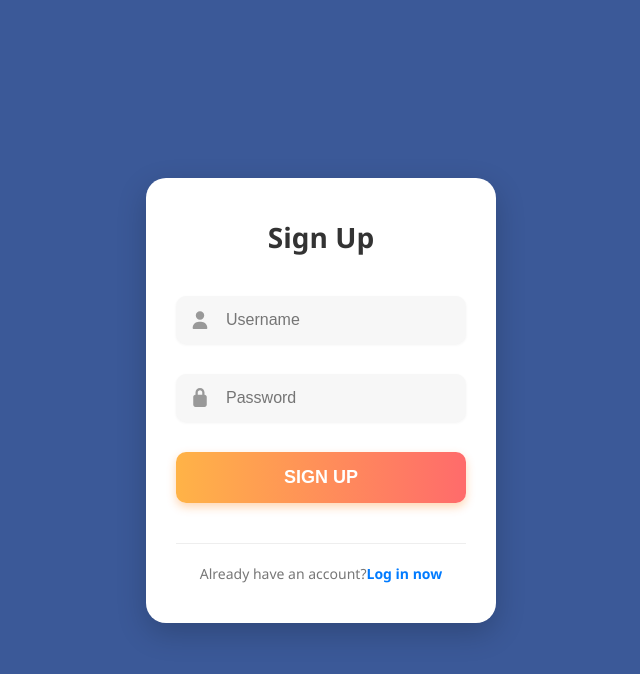
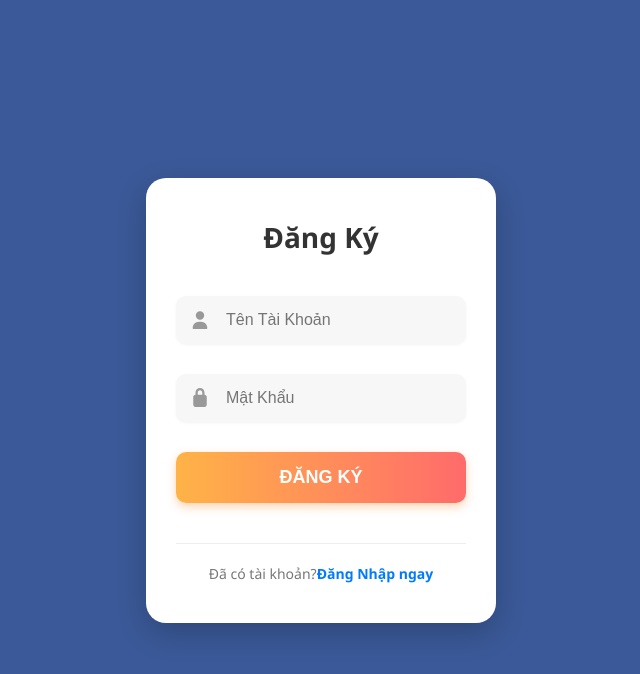
Before and after one commit to BinhTranThanhNLU/AppChatReact, a React (Create React App) app: page /login in a window 1280 px wide. Both pictures are taken after a click on the link "Đăng Ký Ngay". Shown: the top 674 px of the page, without its empty margins (319-959 px from the left). Built offline with nearby package versions, Linux system fonts and the light colour scheme.

Commit message:
sửa lỗi đăng ký lần 1

```diff
--- a/src/features/AuthPages/RegisterScreen.tsx
+++ b/src/features/AuthPages/RegisterScreen.tsx
@@ -70,7 +70,7 @@ const RegisterScreen: React.FC<RegisterScreenProps> = ({switchToLogin}) => {
 
     return (
         <div className="auth-form-container">
-            <h2>Sign Up</h2>
+            <h2>Đăng Ký</h2>
             <form className="auth-form" onSubmit={handleSubmit}>
                 {error && <p className="error-message">{error}</p>}
 
@@ -79,7 +79,7 @@ const RegisterScreen: React.FC<RegisterScreenProps> = ({switchToLogin}) => {
                     <FontAwesomeIcon icon={faUser} className="input-icon"/>
                     <input
                         type="text"
-                        placeholder="Username"
+                        placeholder="Tên Tài Khoản"
                         value={username}
                         onChange={handleInputChange(setUsername)}
                         required
@@ -92,7 +92,7 @@ const RegisterScreen: React.FC<RegisterScreenProps> = ({switchToLogin}) => {
                     <FontAwesomeIcon icon={faLock} className="input-icon"/>
                     <input
                         type="password"
-                        placeholder="Password"
+                        placeholder="Mật Khẩu"
                         value={password}
                         onChange={handleInputChange(setPassword)}
                         required
@@ -102,15 +102,15 @@ const RegisterScreen: React.FC<RegisterScreenProps> = ({switchToLogin}) => {
 
                 {/* Submit Button */}
                 <button type="submit" className="auth-button" disabled={isLoading}>
-                    {isLoading ? "CREATING ACCOUNT..." : "SIGN UP"}
+                    {isLoading ? "Tạo Tài Khoản..." : "Đăng Ký"}
                 </button>
             </form>
 
             {/* Switch to Login */}
             <div className="signup-link-container">
-                Already have an account?
+                Đã có tài khoản?
                 <a href="#" className="signup-link" onClick={switchToLogin}>
-                    Log in now
+                    Đăng Nhập ngay
                 </a>
             </div>
         </div>
```
